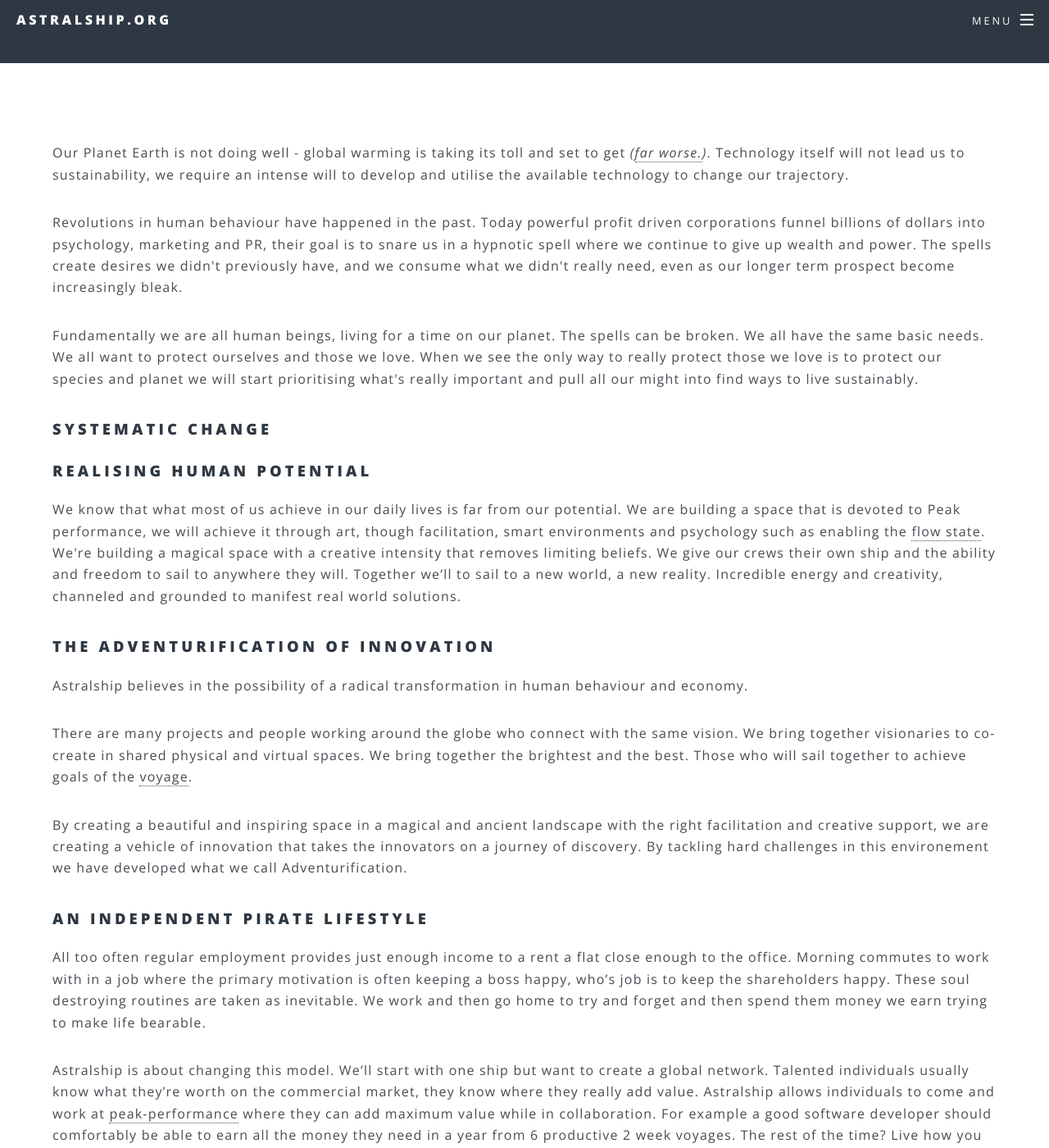
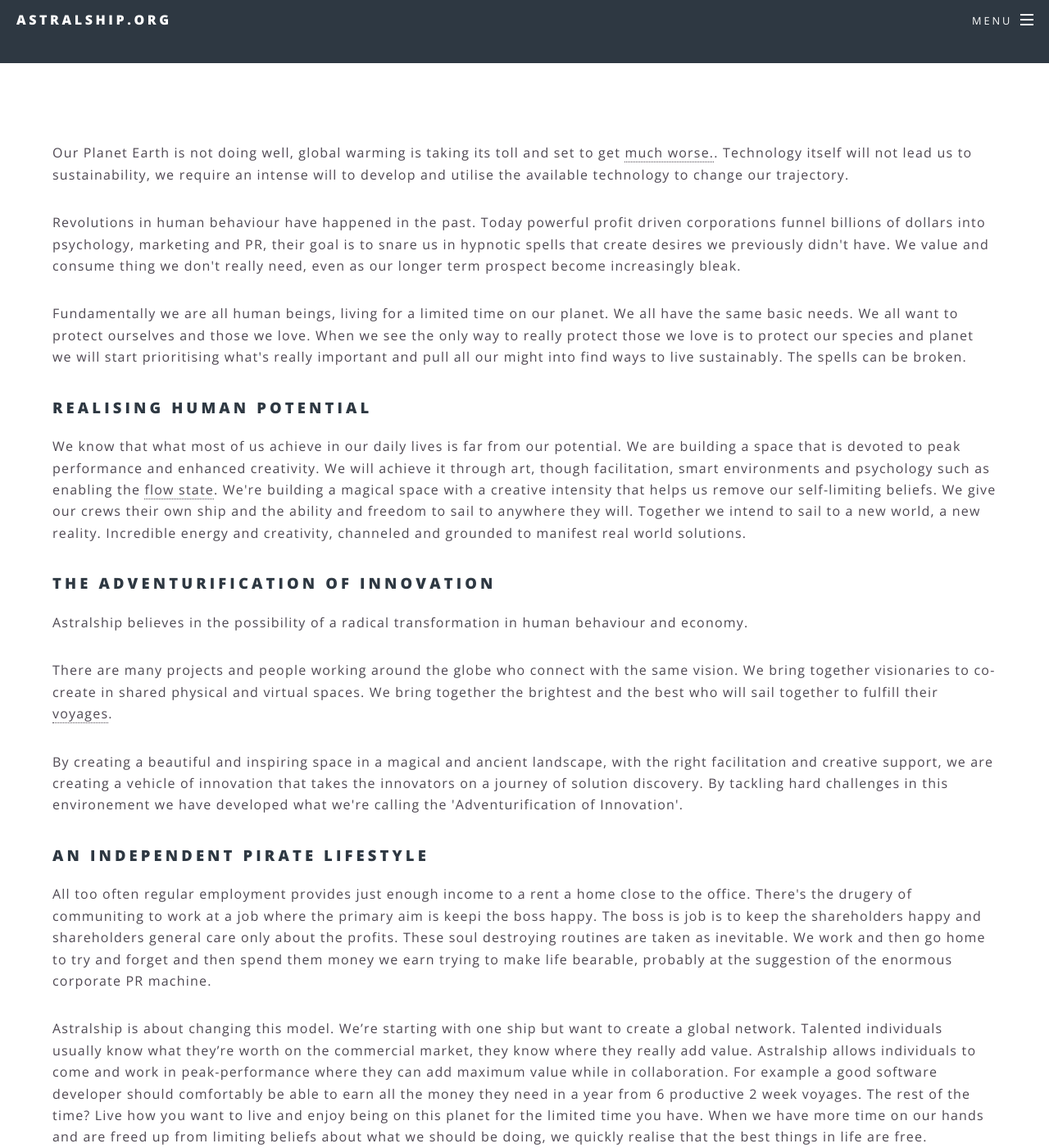
Before and after one commit to astralship/astralship.github.io, a Jekyll site: the page built from mission.html, in a window 1280 px wide and 1400 px high, scrolled down 316 px. Shown: the whole window at 82% size. Built offline with Jekyll 4.4.1, drawn with Linux system fonts in a browser that asks for light colours; comment, search, counter and statistics services are not loaded; some of the changed text lies outside the part shown.

Commit message:
update mission page

```diff
--- a/mission.html
+++ b/mission.html
@@ -6,26 +6,27 @@
 ---
 
 
-<p>Our Planet Earth is not doing well - global warming is taking its toll and set to get  <em>(<a href="https://xkcd.com/1732/">far worse.</a>)</em>. Technology itself will not lead us to sustainability, we require an intense will to develop and utilise the available technology to change our trajectory.  </p>
-<p>Revolutions in human behaviour have happened in the past. Today powerful profit driven corporations funnel billions of dollars into psychology, marketing  and PR, their goal is to snare us in a hypnotic spell where we continue to give up wealth and power. The spells create desires we didn't previously have, and we consume what we didn't really need, even as our longer term prospect become increasingly bleak.</p>
-<p> Fundamentally we are all human beings, living for a time on our planet. The spells can be broken. We all have the same basic needs. We all want to protect ourselves and those we love. When we see the only way to really protect those we love is to protect our species and planet we will start prioritising what's really important and pull all our might into find ways to live sustainably.</p>
-
-<h3>Systematic change</h3>
-
+<p>Our Planet Earth is not doing well, global warming is taking its toll and set to get <a href="https://xkcd.com/1732/">much worse.</a>. Technology itself will not lead us to sustainability, we require an intense will to develop and utilise the available technology to change our trajectory.  </p>
+<p>Revolutions in human behaviour have happened in the past. Today powerful profit driven corporations funnel billions of dollars into psychology, marketing  and PR, their goal is to snare us in hypnotic spells that create desires we previously didn't have. We value and consume thing we don't really need, even as our longer term prospect become increasingly bleak.</p>
+<p> Fundamentally we are all human beings, living for a limited time on our planet. We all have the same basic needs. We all want to protect ourselves and those we love. When we see the only way to really protect those we love is to protect our species and planet we will start prioritising what's really important and pull all our might into find ways to live sustainably. The spells can be broken. </p>
 
 <h3>Realising human potential</h3>
-<p>We know that what most of us achieve in our daily lives is far from our potential. We are building a space that is devoted to Peak performance, we will achieve it through art, though facilitation, smart environments and psychology such as enabling the <a href="flow">flow state</a>. We're building a magical space with a creative intensity that removes limiting beliefs. We give our crews their own ship and the ability and freedom to sail to anywhere they will. Together we’ll to sail to a new world, a new reality. Incredible energy and creativity, channeled and grounded to manifest real world solutions. </p>
+<p>We know that what most of us achieve in our daily lives is far from our potential. We are building a space that is devoted to peak performance and enhanced creativity. We will achieve it through art, though facilitation, smart environments and psychology such as enabling the <a href="flow">flow state</a>. We're building a magical space with a creative intensity that helps us remove our self-limiting beliefs. We give our crews their own ship and the ability and freedom to sail to anywhere they will. Together we intend to sail to a new world, a new reality. Incredible energy and creativity, channeled and grounded to manifest real world solutions. </p>
 
 
 <h3>The Adventurification of Innovation</h3>
 <p>Astralship believes in the possibility of a radical transformation in human behaviour and economy.</p>
-<p>There are many projects and people working around the globe who connect with the same vision. We bring together visionaries to co-create in shared physical and virtual spaces. We bring together the brightest and the best. Those who will sail together to achieve goals of the <a href="voyages.html">voyage</a>.</p>
-<p>By creating a beautiful and inspiring space in a magical and ancient landscape with the right facilitation and creative support, we are creating a vehicle of innovation that takes the innovators on a journey of discovery. By tackling hard challenges in this environement we have developed what we call Adventurification.
+<p>There are many projects and people working around the globe who connect with the same vision. We bring together visionaries to co-create in shared physical and virtual spaces. We bring together the brightest and the best who will sail together to fulfill their <a href="voyages.html">voyages</a>.</p>
+<p>By creating a beautiful and inspiring space in a magical and ancient landscape, with the right facilitation and creative support, we are creating a vehicle of innovation that takes the innovators on a journey of solution discovery. By tackling hard challenges in this environement we have developed what we're calling the 'Adventurification of Innovation'.
 
 <h3>An Independent Pirate lifestyle</h3>
-<p>All too often regular employment provides just enough income to a rent a flat close enough to the office. Morning commutes to work with in a job where the primary motivation is often keeping a boss happy, who’s job is to keep the shareholders happy. These soul destroying routines are taken as inevitable. We work and then go home to try and forget and then spend them money we earn trying to make life bearable. </p>
+<p>All too often regular employment provides just enough income to a rent a home close to the office. There's the drugery of communiting to work at a job where the primary aim is keepi the boss happy. The boss is job is to keep the shareholders happy and shareholders general care only about the profits. These soul destroying routines are taken as inevitable. We work and then go home to try and forget and then spend them money we earn trying to make life bearable, probably at the suggestion of the enormous corporate PR machine. </p>
 
 
-<p>Astralship is about changing this model. We’ll start with one ship but want to create a global network. Talented individuals usually know what they’re worth on the commercial market, they know where they really add value. Astralship allows individuals to come and work at <a href="flow.html">peak-performance</a> where they can add maximum value while in collaboration. For example a good software developer should comfortably be able to earn all the money they need in a year from 6 productive 2 week voyages. The rest of the time? Live how you want to live and enjoy being on this planet for the limited time you have. When we have more time on our hands and are freed up from limiting beliefs about what we should be doing, we quickly realise that the best things in life are free. </p>
+<p>Astralship is about changing this model. We’re starting with one ship but want to create a global network. Talented individuals usually know what they’re worth on the commercial market, they know where they really add value. Astralship allows individuals to come and work in peak-performance where they can add maximum value while in collaboration. For example a good software developer should comfortably be able to earn all the money they need in a year from 6 productive 2 week voyages. The rest of the time? Live how you want to live and enjoy being on this planet for the limited time you have. When we have more time on our hands and are freed up from limiting beliefs about what we should be doing, we quickly realise that the best things in life are free.</p>
 
-<iframe src="https://www.youtube.com/watch?v=C8v0P1mGI34" width="560" height="315" style="border:none;overflow:hidden" scrolling="no" frameborder="0" allowTransparency="true" allowFullScreen="true"></iframe>
+This <p><a href="https://steemit.com/innovation/@astralship/technology-can-heal-the-planet">article </a>explains more about the motivations for Astralship and gives a tangible illustration of how it creates value and can become a powerful force to help our planetary situation. </p>
+
+<p>This video below is taken from our 2018 Astral Pirates mission to Asia (find more on our <a href="https://www.youtube.com/channel/UCrA2JjxU6IDTxbDBwytDwCQ">channel</a> and please subscribe). This episode explains more about the mission of the project from the point of view of creating alternative creative life styles.</p>
+
+<iframe src="https://www.youtube.com/embed/C8v0P1mGI34" width="560" height="315" style="border:none;overflow:hidden" scrolling="no" frameborder="0" allowTransparency="true" allowFullScreen="true"></iframe>
```
